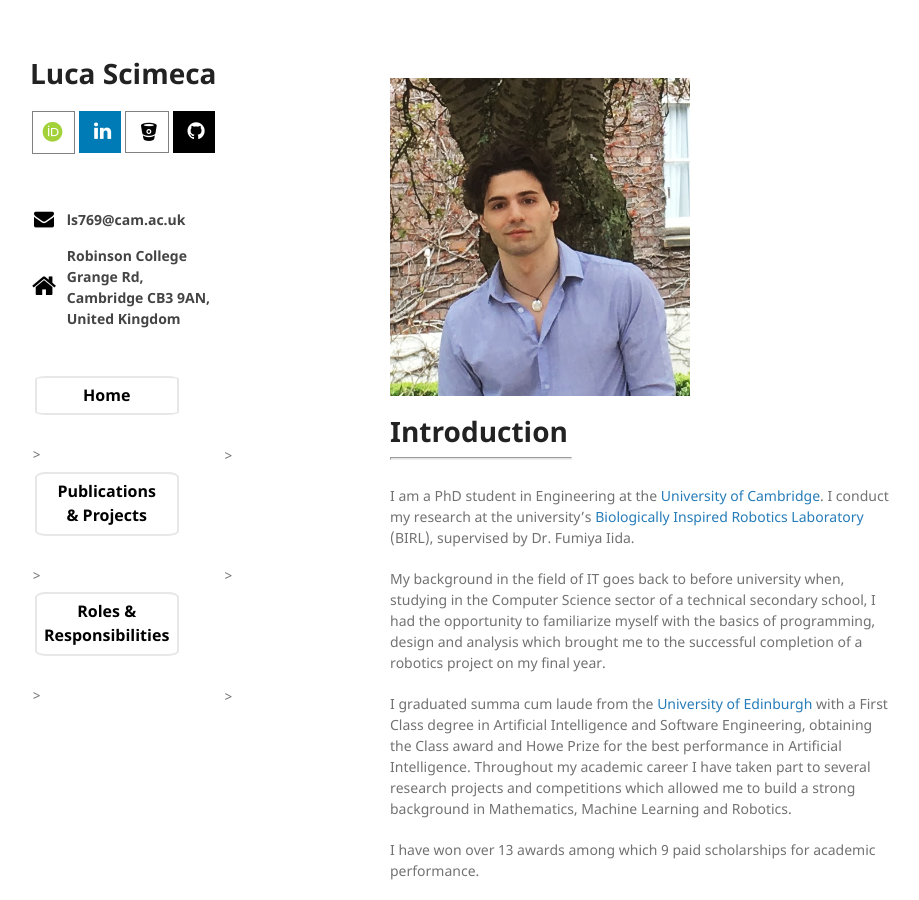
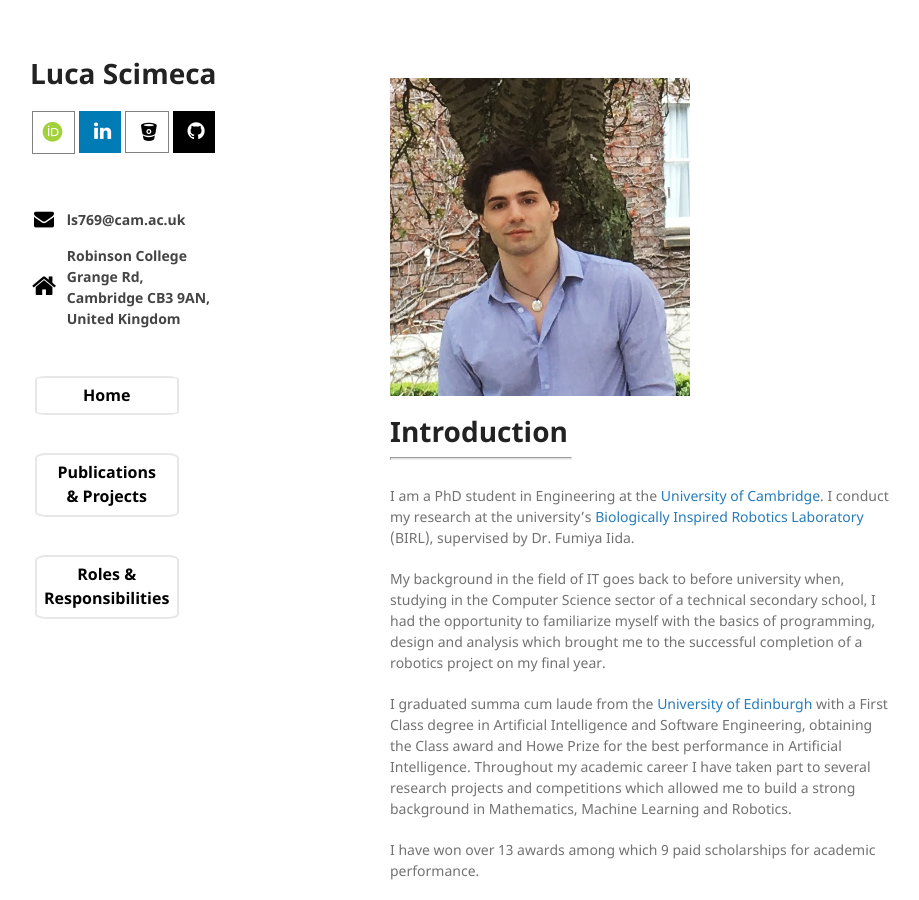
Before and after one commit to lucascimeca/lucascimeca.github.io, a Jekyll site: the page built from index.md, in a window 1280 px wide and 900 px high. Shown: the whole window, without its empty margins (180-1099 px from the left). Built offline with Jekyll 4.4.1, drawn with Linux system fonts in a browser that asks for light colours; nearby versions of some CDN libraries; some web fonts are replaced; the repository's description, which GitHub fills in, is left out.

Commit message:
Update default.html

```diff
--- a/_layouts/default.html
+++ b/_layouts/default.html
@@ -85,9 +85,9 @@
               <tr><th colspan="2" style="font-weight:normal"><a href="https://lucascimeca.github.io/#-research" class="button-hover" style="vertical-align:middle">Research</a> </th></tr>
               <tr><th colspan="2" style="font-weight:normal"><a href="https://lucascimeca.github.io/#-misc" class="button-hover" style="vertical-align:middle">Misc</a> </th></tr>
             </table>
-            </div>>
-          </div>>
-        </div>>
+            </div>
+          </div>
+        </div>
 
         <div class="accordion">
         <table style="width: 200px">
@@ -105,9 +105,9 @@
                 <th colspan="2" style="font-weight:normal"><a href="https://lucascimeca.github.io/publications#-publications---" class="button-hover" style="vertical-align:middle">Publications </a> </th></tr>
               <tr><th colspan="2" style="font-weight:normal"><a href="https://lucascimeca.github.io/publications#-projects" class="button-hover" style="vertical-align:middle">Projects</a> </th></tr>
             </table>
-            </div>>
-          </div>>
-        </div>>
+            </div>
+          </div>
+        </div>
 
         <div class="accordion">
         <table style="width: 200px">
@@ -127,8 +127,8 @@
               <!--   <tr><a href="https://lucascimeca.github.io/curriculum-vitae" class="button-hover-large" style="vertical-align:middle">Curriculum Vitae</a></tr>  -->
             </table></br>
             </div>
-          </div>>
-        </div>>
+          </div>
+        </div>
 
       </header>
       <section>
```
